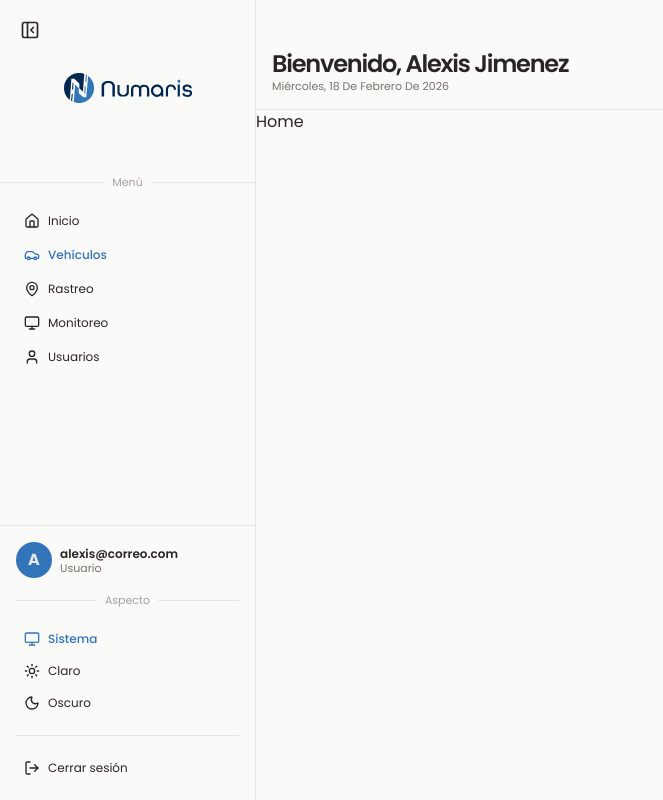
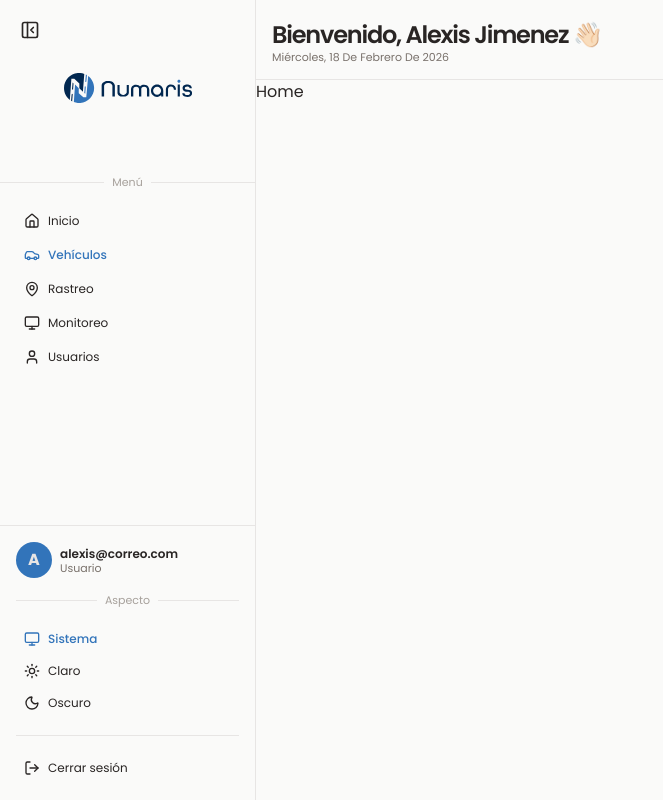
Before and after one commit to alexzendev/reto_tecnico_frontend_fleettracker, a React (Vite) app: page /vehicles in a window 1280 px wide. Shown: the whole page, without its empty margins (0-663 px from the left). Built offline with nearby package versions, Linux system fonts and the light colour scheme; no server answers.

Commit message:
fix: añadir emoji de saludo en el componente Header

```diff
--- a/src/shared/components/elements/header.tsx
+++ b/src/shared/components/elements/header.tsx
@@ -9,10 +9,9 @@ export const Header = () => {
     day: "numeric",
   });
   return (
-    <header className="sticky top-0 border-b border-stone-200 dark:border-stone-700 w-full sm:p-4 p-2">
-      <div className="h-7 mb-1" />
+    <header className="sticky top-0 border-b border-stone-200 dark:border-stone-700 w-full sm:px-4 px-2 flex flex-col justify-center h-20">
       <h1 className="font-semibold lg:text-2xl sm:text-xl text-lg tracking-tighter mt-1">
-        Bienvenido, {user.name}
+        Bienvenido, {user.name} 👋🏻
       </h1>
       <p className="lg:text-1.5xs text-2xs text-stone-500 capitalize">{date}</p>
     </header>
```
